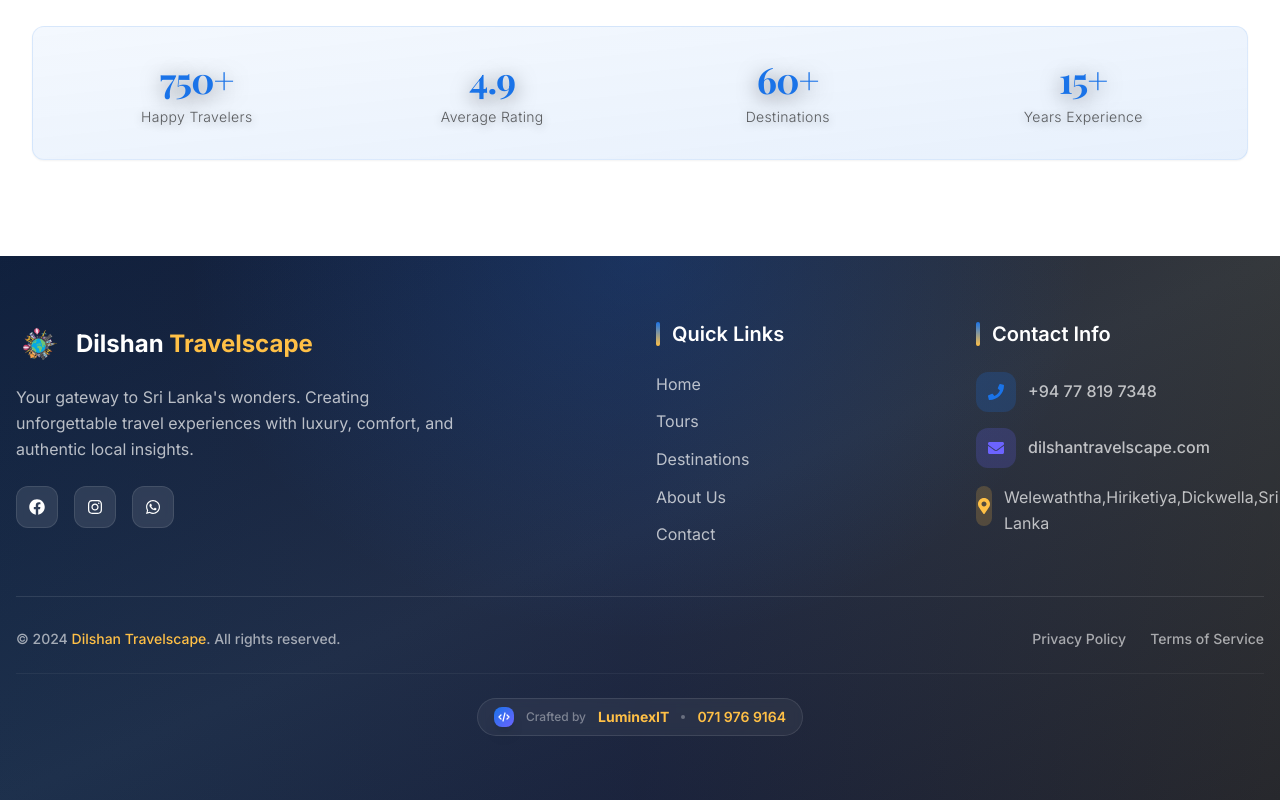
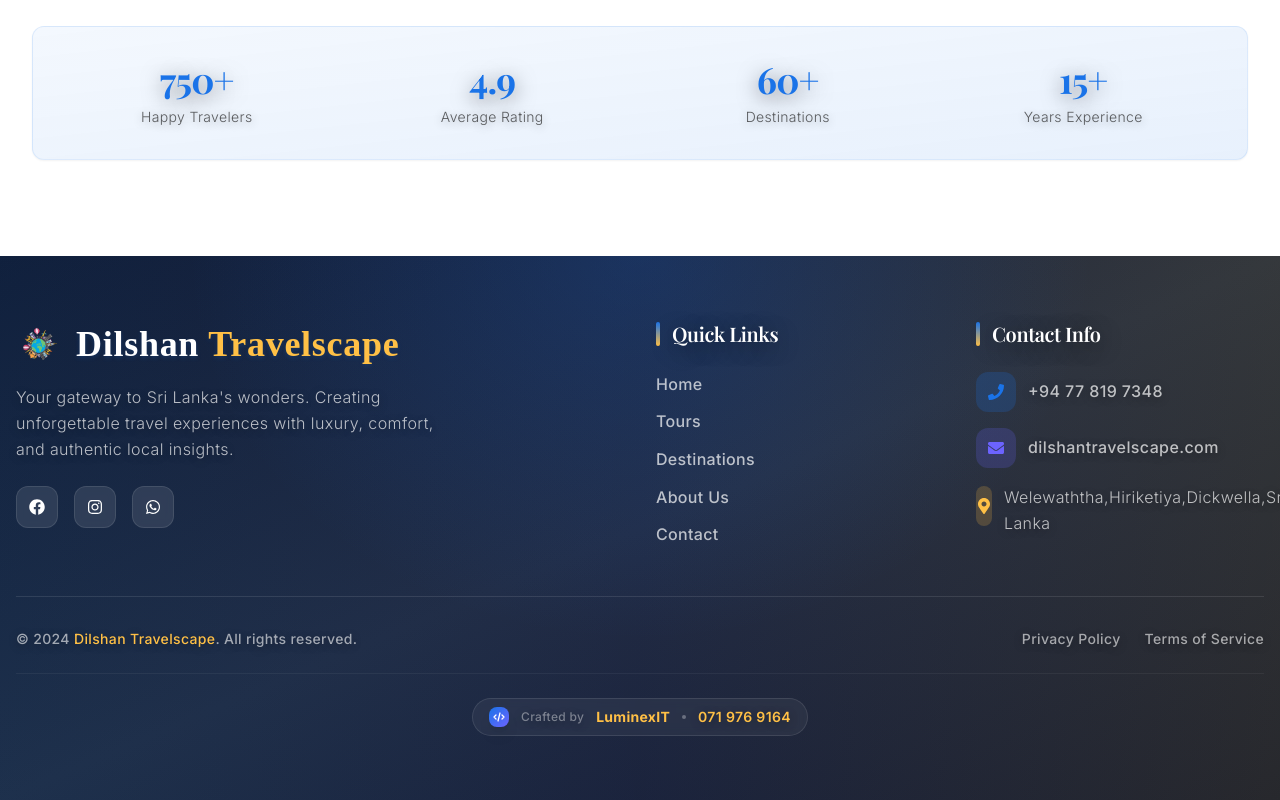
Before and after one commit to Shavinka2001/Dilshan-Travel-scape, a Next.js app: page / in a window 1280 px wide. Shown: the part 7494-8294 px from the top of the page. Built offline with nearby package versions, Linux system fonts and the light colour scheme; a web font is replaced by a local one.

Commit message:
feat: Enhance Footer component with improved styling and accessibility features

```diff
--- a/src/components/Footer.js
+++ b/src/components/Footer.js
@@ -18,11 +18,11 @@
                 alt="Dilshan Travelscape Logo"
                 className="h-12 w-auto object-contain"
               />
-              <h3 className="text-2xl font-bold">
+              <h3 className="text-4xl font-bold hero-title header-brand-primary">
                 <span className="text-white">Dilshan</span> <span className="text-[#FFC046]">Travelscape</span>
               </h3>
             </div>
-            <p className="text-white/70 mb-6 leading-relaxed max-w-md">
+            <p className="text-white/70 mb-6 leading-relaxed max-w-md hero-subtitle">
               Your gateway to Sri Lanka's wonders. Creating unforgettable travel experiences with luxury, comfort, and authentic local insights.
             </p>
             <div className="flex space-x-4">
@@ -52,22 +52,22 @@
 
           {/* Quick Links */}
           <div>
-            <h4 className="text-xl font-semibold mb-6 text-white flex items-center">
+            <h4 className="text-xl font-semibold mb-6 text-white flex items-center hero-title">
               <span className="w-1 h-6 bg-gradient-to-b from-[#1A73E8] to-[#FFC046] rounded-full mr-3"></span>
               Quick Links
             </h4>
             <ul className="space-y-3">
-              <li><a href="/" className="text-white/70 hover:text-[#FFC046] hover:translate-x-2 transition-all duration-300 flex items-center group"><span className="w-0 h-0.5 bg-[#FFC046] group-hover:w-3 transition-all duration-300 mr-0 group-hover:mr-2 rounded-full"></span>Home</a></li>
-              <li><a href="/tours" className="text-white/70 hover:text-[#FFC046] hover:translate-x-2 transition-all duration-300 flex items-center group"><span className="w-0 h-0.5 bg-[#FFC046] group-hover:w-3 transition-all duration-300 mr-0 group-hover:mr-2 rounded-full"></span>Tours</a></li>
-              <li><a href="/destinations" className="text-white/70 hover:text-[#FFC046] hover:translate-x-2 transition-all duration-300 flex items-center group"><span className="w-0 h-0.5 bg-[#FFC046] group-hover:w-3 transition-all duration-300 mr-0 group-hover:mr-2 rounded-full"></span>Destinations</a></li>
-              <li><a href="/about" className="text-white/70 hover:text-[#FFC046] hover:translate-x-2 transition-all duration-300 flex items-center group"><span className="w-0 h-0.5 bg-[#FFC046] group-hover:w-3 transition-all duration-300 mr-0 group-hover:mr-2 rounded-full"></span>About Us</a></li>
-              <li><a href="/contact" className="text-white/70 hover:text-[#FFC046] hover:translate-x-2 transition-all duration-300 flex items-center group"><span className="w-0 h-0.5 bg-[#FFC046] group-hover:w-3 transition-all duration-300 mr-0 group-hover:mr-2 rounded-full"></span>Contact</a></li>
+              <li><a href="/" className="text-white/70 hover:text-[#FFC046] hover:translate-x-2 transition-all duration-300 flex items-center group nav-link"><span className="w-0 h-0.5 bg-[#FFC046] group-hover:w-3 transition-all duration-300 mr-0 group-hover:mr-2 rounded-full"></span>Home</a></li>
+              <li><a href="/tours" className="text-white/70 hover:text-[#FFC046] hover:translate-x-2 transition-all duration-300 flex items-center group nav-link"><span className="w-0 h-0.5 bg-[#FFC046] group-hover:w-3 transition-all duration-300 mr-0 group-hover:mr-2 rounded-full"></span>Tours</a></li>
+              <li><a href="/destinations" className="text-white/70 hover:text-[#FFC046] hover:translate-x-2 transition-all duration-300 flex items-center group nav-link"><span className="w-0 h-0.5 bg-[#FFC046] group-hover:w-3 transition-all duration-300 mr-0 group-hover:mr-2 rounded-full"></span>Destinations</a></li>
+              <li><a href="/about" className="text-white/70 hover:text-[#FFC046] hover:translate-x-2 transition-all duration-300 flex items-center group nav-link"><span className="w-0 h-0.5 bg-[#FFC046] group-hover:w-3 transition-all duration-300 mr-0 group-hover:mr-2 rounded-full"></span>About Us</a></li>
+              <li><a href="/contact" className="text-white/70 hover:text-[#FFC046] hover:translate-x-2 transition-all duration-300 flex items-center group nav-link"><span className="w-0 h-0.5 bg-[#FFC046] group-hover:w-3 transition-all duration-300 mr-0 group-hover:mr-2 rounded-full"></span>Contact</a></li>
             </ul>
           </div>
 
           {/* Contact Info */}
           <div>
-            <h4 className="text-xl font-semibold mb-6 text-white flex items-center">
+            <h4 className="text-xl font-semibold mb-6 text-white flex items-center hero-title">
               <span className="w-1 h-6 bg-gradient-to-b from-[#1A73E8] to-[#FFC046] rounded-full mr-3"></span>
               Contact Info
             </h4>
@@ -76,7 +76,7 @@
                 <div className="w-10 h-10 bg-[#1A73E8]/20 rounded-xl flex items-center justify-center group-hover:bg-[#1A73E8]/30 transition-colors">
                   <FaPhone className="text-[#1A73E8]" />
                 </div>
-                <a href={`tel:${siteConfig.phone}`} className="text-white/70 hover:text-[#FFC046] transition-colors font-medium">
+                <a href={`tel:${siteConfig.phone}`} className="text-white/70 hover:text-[#FFC046] transition-colors font-medium hero-subtitle">
                   {siteConfig.phone}
                 </a>
               </div>
@@ -84,7 +84,7 @@
                 <div className="w-10 h-10 bg-[#6C63FF]/20 rounded-xl flex items-center justify-center group-hover:bg-[#6C63FF]/30 transition-colors">
                   <FaEnvelope className="text-[#6C63FF]" />
                 </div>
-                <a href={`mailto:${siteConfig.email}`} className="text-white/70 hover:text-[#FFC046] transition-colors font-medium break-all">
+                <a href={`mailto:${siteConfig.email}`} className="text-white/70 hover:text-[#FFC046] transition-colors font-medium break-all hero-subtitle">
                   {siteConfig.email}
                 </a>
               </div>
@@ -92,7 +92,7 @@
                 <div className="w-10 h-10 bg-[#FFC046]/20 rounded-xl flex items-center justify-center group-hover:bg-[#FFC046]/30 transition-colors mt-0.5">
                   <FaMapMarkerAlt className="text-[#FFC046]" />
                 </div>
-                <span className="text-white/70 leading-relaxed">{siteConfig.address}</span>
+                <span className="text-white/70 leading-relaxed hero-subtitle">{siteConfig.address}</span>
               </div>
             </div>
           </div>
@@ -101,12 +101,12 @@
         {/* Bottom Bar */}
         <div className="border-t border-white/10 mt-12 pt-8">
           <div className="flex flex-col md:flex-row justify-between items-center mb-6">
-            <p className="text-white/60 text-sm font-medium">
+            <p className="text-white/60 text-sm font-medium hero-subtitle">
               © 2024 <span className="text-[#FFC046]">Dilshan Travelscape</span>. All rights reserved.
             </p>
             <div className="flex space-x-6 mt-4 md:mt-0">
-              <a href="#" className="text-white/60 hover:text-[#1A73E8] text-sm transition-colors font-medium hover:underline">Privacy Policy</a>
-              <a href="#" className="text-white/60 hover:text-[#1A73E8] text-sm transition-colors font-medium hover:underline">Terms of Service</a>
+              <a href="#" className="text-white/60 hover:text-[#1A73E8] text-sm transition-colors font-medium hover:underline hero-subtitle">Privacy Policy</a>
+              <a href="#" className="text-white/60 hover:text-[#1A73E8] text-sm transition-colors font-medium hover:underline hero-subtitle">Terms of Service</a>
             </div>
           </div>
 
@@ -119,12 +119,12 @@
                     <path strokeLinecap="round" strokeLinejoin="round" strokeWidth={2.5} d="M10 20l4-16m4 4l4 4-4 4M6 16l-4-4 4-4" />
                   </svg>
                 </div>
-                <span className="font-medium">Crafted by</span>
-                <span className="text-[#FFC046] font-bold text-sm">LuminexIT</span>
+                <span className="font-medium hero-subtitle">Crafted by</span>
+                <span className="text-[#FFC046] font-bold text-sm nav-link">LuminexIT</span>
                 <div className="w-1 h-1 bg-white/30 rounded-full"></div>
                 <a
                   href="tel:+94719769164"
-                  className="text-[#FFC046] hover:text-white transition-colors duration-300 font-semibold text-sm hover:underline"
+                  className="text-[#FFC046] hover:text-white transition-colors duration-300 font-semibold text-sm hover:underline hero-subtitle"
                 >
                   071 976 9164
                 </a>
```
